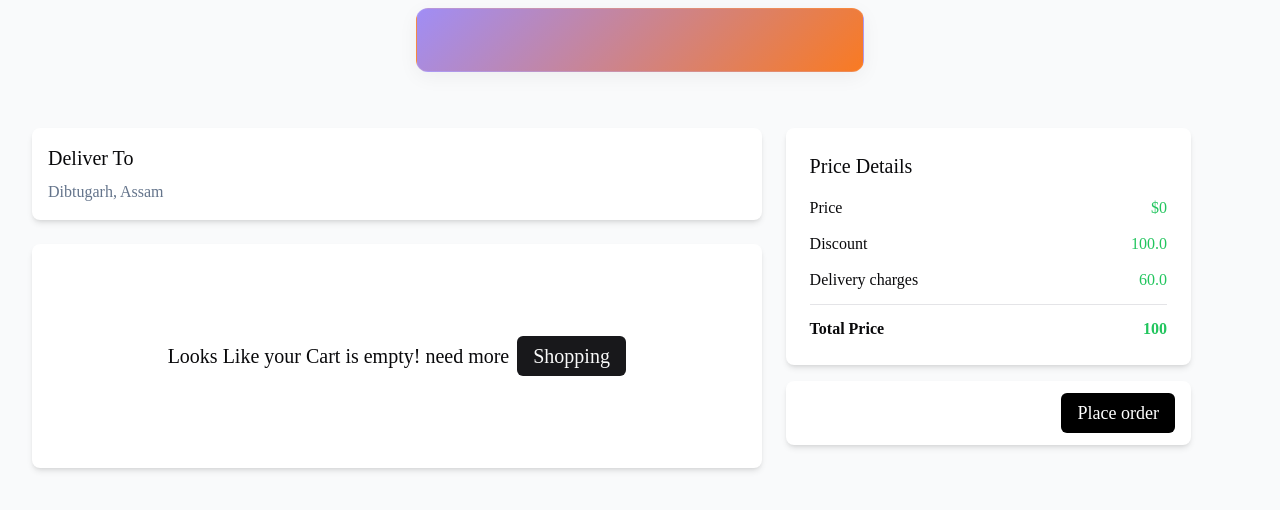
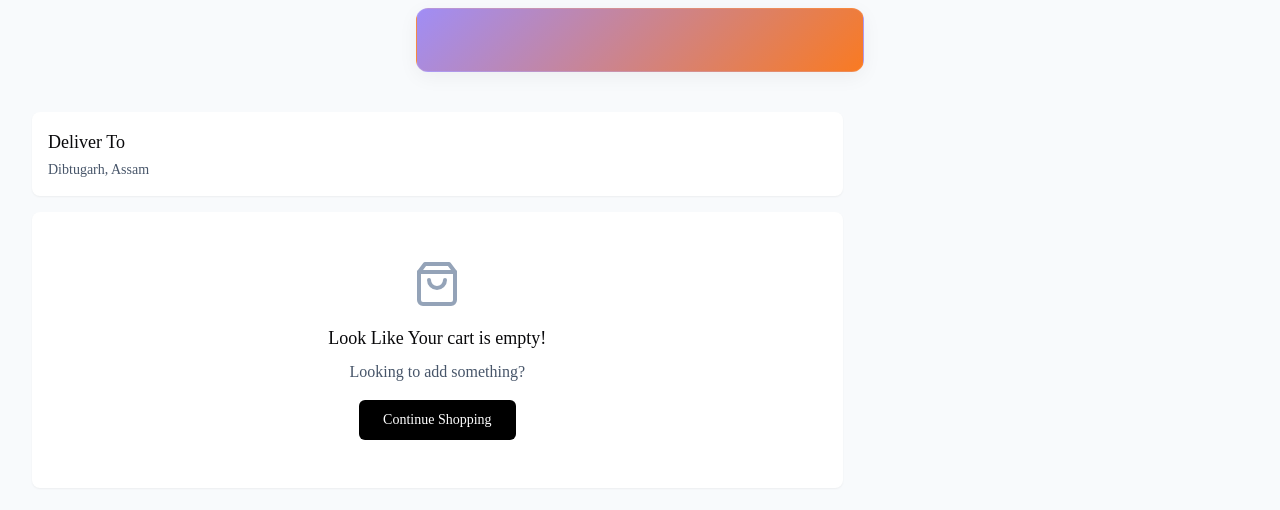
Before and after one commit to Kongkon06/Media_musse, a React (Vite) app: page /cart in a window 1280 px wide. Shown: the top 510 px of the page. Built offline with nearby package versions, Linux system fonts and the light colour scheme; what google-fonts would draw is missing.

Commit message:
Minor Improvement

```diff
--- a/src/Pages/Cart.tsx
+++ b/src/Pages/Cart.tsx
@@ -3,6 +3,7 @@ import { Appbar } from "../Components/Appbar";
 import { Button } from "../Components/Button";
 import { userCart } from "../States/Atom";
 import { useNavigate } from "react-router-dom";
+import { Minus, Plus, ShoppingBag } from "lucide-react";
 
 export function Cart() {
     const navigate = useNavigate();
@@ -10,33 +11,45 @@ export function Cart() {
 
     const ItemsCard = () => {
         return (
-            <div className="flex flex-col md:flex-row gap-4 md:gap-8">
-                <div className="w-full md:w-auto">
-                    <img src="/guitar.jpg" className="w-full md:w-auto h-48 object-cover rounded-lg" />
+            <div className="flex flex-col sm:flex-row gap-3 sm:gap-4">
+                <div className="w-full sm:w-32 h-32 sm:h-32 flex-shrink-0">
+                    <img
+                        src="/guitar.jpg"
+                        className="w-full h-full object-cover rounded-md"
+                        alt="Fender Stratocaster"
+                    />
                 </div>
 
-                <div className="flex flex-col justify-between w-full gap-4 md:gap-0">
-                    <div className="w-full flex flex-col md:flex-row justify-between gap-2 md:gap-0">
-                        <div className="flex flex-col gap-2">
-                            <div className="text-lg md:text-xl">Fender Stratocaster</div>
-                            <div className="text-slate-400">Blue, 2.3kg...</div>
+                <div className="flex flex-col justify-between w-full gap-2">
+                    <div className="space-y-1">
+                        <h3 className="text-base font-medium">Fender Stratocaster</h3>
+                        <p className="text-sm text-slate-500">Blue, 2.3kg</p>
+                        <div className="text-base font-medium text-green-600">$99</div>
                     </div>
-                        <div className="text-lg text-green-600">
-                            $99
+
+                    <div className="flex flex-col xs:flex-row gap-3 xs:items-center xs:justify-between">
+                        <div className="flex items-center h-8 border rounded-md overflow-hidden">
+                            <button
+                                className="px-3 h-full hover:bg-slate-100 transition-colors"
+                                aria-label="Decrease quantity"
+                            >
+                                <Minus size={16} />
+                            </button>
+                            <div className="px-3 h-full flex items-center">1</div>
+                            <button
+                                className="px-3 h-full hover:bg-slate-100 transition-colors"
+                                aria-label="Increase quantity"
+                            >
+                                <Plus size={16} />
+                            </button>
                         </div>
-                    </div>
-                    <div className="flex flex-col sm:flex-row gap-4 sm:gap-0 w-full justify-between">
-                        <div className="flex gap-3 border items-center w-fit">
-                            <Button>+</Button>
-                            <div>1</div>
-                            <Button>-</Button>
-                        </div>
-                        <Button
+
+                        <button
                             onClick={() => { setCart(cart - 1) }}
-                            className="bg-red-600 text-white w-full sm:w-auto sm:ml-6"
+                            className="text-sm text-red-600 hover:text-red-700 transition-colors"
                         >
-                            Cancel
-                        </Button>
+                            Remove
+                        </button>
                     </div>
                 </div>
             </div>
@@ -44,36 +57,38 @@ export function Cart() {
     }
 
     return (
-        <div className="min-h-screen flex flex-col bg-gray-50 pt-16">
+        <div className="min-h-screen flex flex-col bg-slate-50">
             <Appbar />
 
-            <div className="flex flex-col lg:flex-row gap-6 px-4 md:px-8 max-w-7xl mx-auto w-full mt-16">
+            <div className="flex flex-col lg:flex-row gap-4 px-4 sm:px-6 lg:px-8 max-w-7xl mx-auto w-full mt-4 sm:mt-8 pb-8">
                 {/* Main Content */}
-                <div className="w-full lg:w-3/5 flex flex-col gap-6">
-                    <div className="p-4 flex flex-col gap-2 shadow-md bg-white rounded-lg">
-                        <div className="text-xl">Deliver To</div>
-                        <div className="text-slate-500 text-md">Dibtugarh, Assam</div>
+                <div className="w-full lg:w-2/3 flex flex-col gap-4 mt-20">
+                    <div className="p-4 bg-white rounded-lg shadow-sm">
+                        <h2 className="text-lg font-medium mb-1">Deliver To</h2>
+                        <p className="text-slate-600 text-sm">Dibtugarh, Assam</p>
                     </div>
 
-                    <div>
-                        {cart != 0 ? (
-                            <div>
-                                <div className="flex flex-col shadow-md bg-white rounded-lg overflow-hidden">
+                    <div className="flex-grow">
+                        {cart > 0 ? (
+                            <div className="bg-white rounded-lg shadow-sm divide-y">
                                 {Array.from({ length: cart }, (_, i) => (
-                                        <div key={i} className="p-4 border-b border-slate-200">
+                                    <div key={i} className="p-4">
                                         <ItemsCard />
                                     </div>
                                 ))}
                             </div>
+                        ) : (
+                            <div className="w-full py-12 px-4 text-center bg-white rounded-lg shadow-sm">
+                                <div className="flex justify-center mb-4">
+                                    <ShoppingBag className="w-12 h-12 text-slate-400" />
                                 </div>
-                        ) : (
-                            <div className="w-full min-h-56 text-xl flex flex-col sm:flex-row gap-2 justify-center items-center bg-white rounded-lg shadow-md p-4">
-                                Looks Like your Cart is empty! need more
+                                <h2 className="text-lg font-medium mb-2">Look Like Your cart is empty!</h2>
+                                <p className="text-slate-600 mb-4">Looking to add something?</p>
                                 <Button
                                     onClick={() => { navigate('/') }}
-                                    className="text-xl"
+                                    className="bg-black text-white px-6 py-2 rounded-md hover:bg-gray-800 transition-colors"
                                 >
-                                    Shopping
+                                    Continue Shopping
                                 </Button>
                             </div>
                         )}
@@ -81,30 +96,42 @@ export function Cart() {
                 </div>
 
                 {/* Price Details */}
-                <div className="w-full lg:w-1/3 ">
-                <div className="bg-white rounded-lg shadow-md p-6 h-fit">
-                <div className="text-xl mb-4">Price Details</div>
-                    <div className="flex flex-col gap-3">
+                {cart > 0 && (
+                    <div className="w-full lg:w-1/3 space-y-4 mt-20">
+                        <div className="bg-white rounded-lg shadow-sm p-4 sm:p-6">
+                            <h2 className="text-lg font-medium mb-4">Order Summary</h2>
+                            <div className="space-y-3 text-sm">
                                 <div className="flex justify-between">
-                            Price <span className="text-green-500">${99 * cart}</span>
+                                    <span className="text-slate-600">Subtotal ({cart} items)</span>
+                                    <span className="font-medium">${99 * cart}</span>
                                 </div>
                                 <div className="flex justify-between">
-                            Discount <span className="text-green-500">100.0</span>
+                                    <span className="text-slate-600">Discount</span>
+                                    <span className="text-green-600">- $100.00</span>
                                 </div>
                                 <div className="flex justify-between">
-                            Delivery charges <span className="text-green-500">60.0</span>
+                                    <span className="text-slate-600">Delivery charges</span>
+                                    <span className="text-green-600">$60.00</span>
                                 </div>
-                        <div className="flex justify-between pt-3 border-t">
-                            <span className="font-semibold">Total Price</span>
-                            <span className="text-green-500 font-semibold">100</span>
-                        </div>
-                    </div>
-                </div>
-                    <div className="h-16 shadow-md bg-white rounded-lg mt-4 flex justify-center lg:justify-end items-center p-4">
-                        <Button className="bg-black text-white text-lg">Place order</Button>
+                                <div className="pt-3 border-t">
+                                    <div className="flex justify-between text-base font-medium">
+                                        <span>Total</span>
+                                        <span>$100.00</span>
                                     </div>
                                 </div>
                             </div>
                         </div>
+
+                        <Button
+                            className="w-full bg-black text-white py-3 rounded-md hover:bg-gray-800 transition-colors"
+                        >
+                            Place Order
+                        </Button>
+                    </div>
+                )}
+            </div>
+        </div>
     );
 }
+
+export default Cart;
--- a/src/Pages/Home.tsx
+++ b/src/Pages/Home.tsx
@@ -6,7 +6,7 @@ import { Brand } from "../Components/Brand";
 import Deals, {  } from "./Deals";
 function Home() {
 
-  return <div className='min-h-screen bg-gray-50 relative pt-16'>
+  return <div className='min-h-screen bg-gradient-to-br from-deal-purple/5 to-deal-orange/5 relative pt-16'>
       <Appbar/>
       <Hero/>
      <BestSelling/>
--- a/src/Pages/Productlist.tsx
+++ b/src/Pages/Productlist.tsx
@@ -1,5 +1,5 @@
 import { useNavigate } from "react-router-dom"
-//import { Appbar } from "../Components/Appbar"
+import { Appbar } from "../Components/Appbar"
 import Footer from '../Components/Footer';
 import ProductCard from "../Components/ProductCard"
 import { useState } from "react";
@@ -107,7 +107,7 @@ export function ProductList() {
     );
     return (
       <div className="min-h-screen bg-gradient-to-b from-gray-50 to-gray-100">
-       { /*<Appbar />*/}
+       <Appbar />
         <div className="flex flex-col lg:flex-row">
           {/* Mobile Filter Button */}
           <div className="lg:hidden fixed bottom-4 right-4 z-50">
```
Lines whose indentation alone changed are shown as unchanged.
